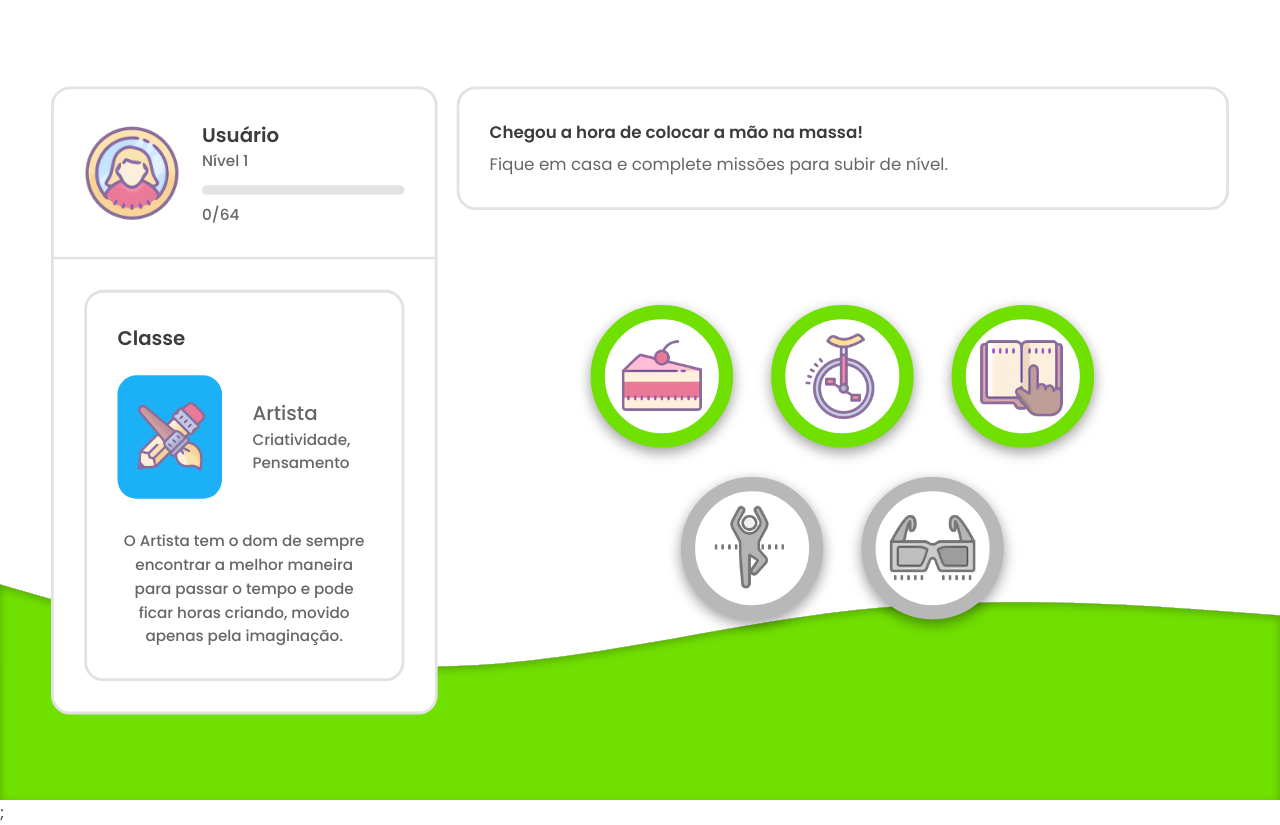
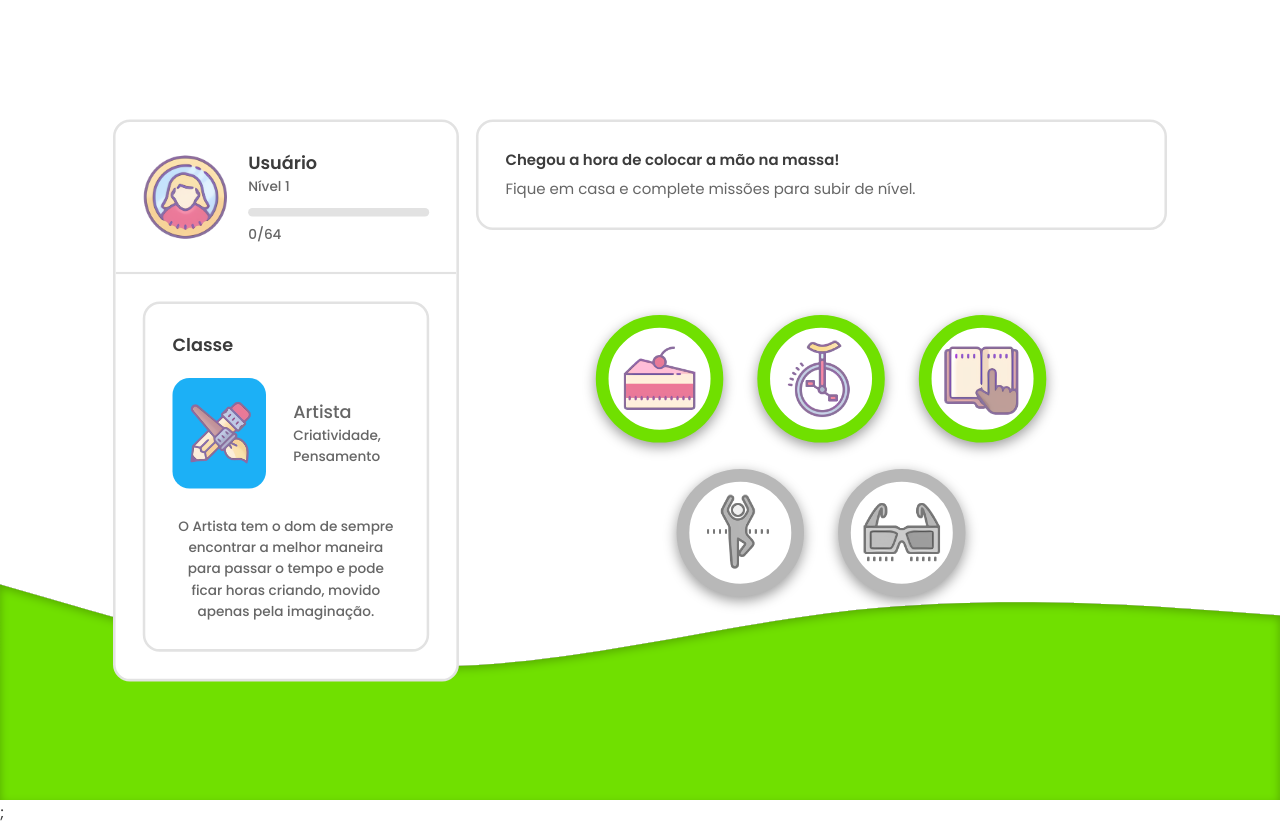
Before and after one commit to larissabenedet/The-Flexboxers-Indoors, a Next.js app: page / in a window 1280 px wide. Built offline with nearby package versions, Linux system fonts and the light colour scheme.

Commit message:
Tamanho do dashboard corrigido

```diff
--- a/src/styles/components/Dashboard.module.scss
+++ b/src/styles/components/Dashboard.module.scss
@@ -10,7 +10,7 @@
 .componentsWrapper {
     max-height: 768px;
     max-width: 1366px;
-    transform: scale(0.95);
+    transform: scale(0.85);
 
     display: grid;
     grid-template-columns: 1fr 2fr;
@@ -39,6 +39,6 @@
 
 @media screen and (min-width: 1920px) {
     .componentsWrapper {
-        transform: scale(1.35);
+        transform: scale(1.2);
     }
 }
```
